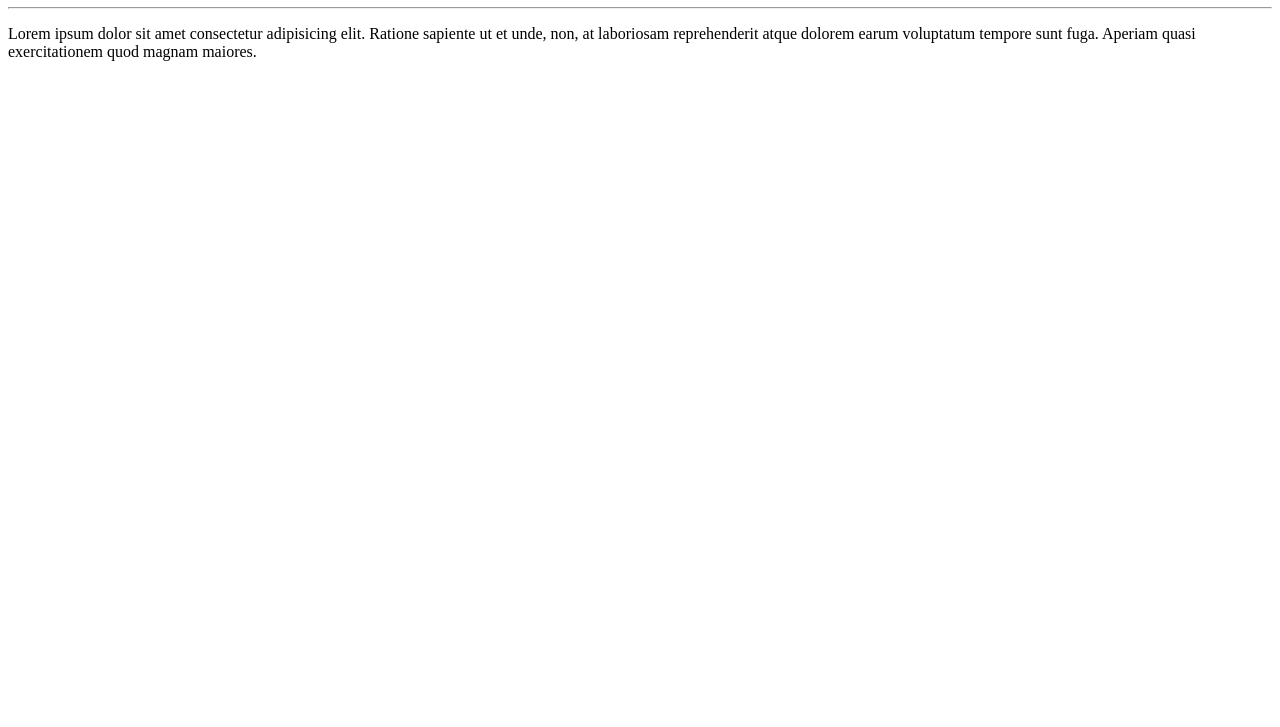
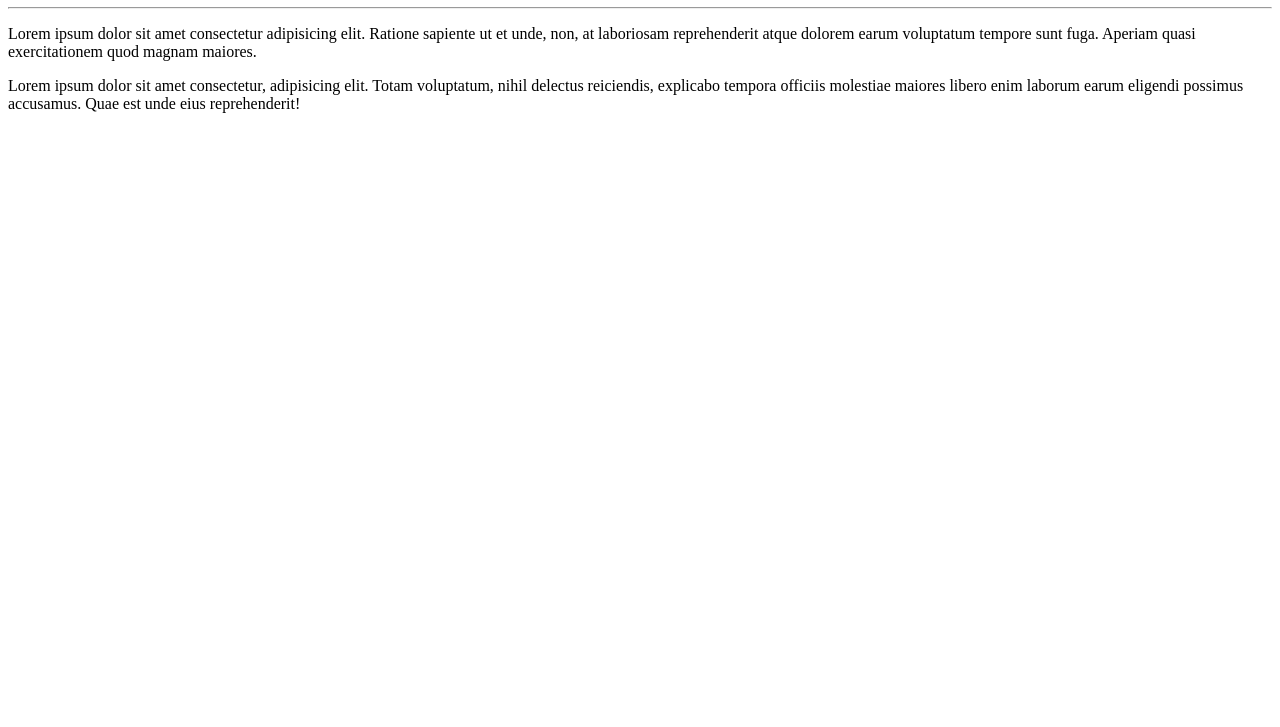
Before and after one commit to meljael/Ola-Mundo, a plain HTML site: page site-exemplo/index.html in a window 1280 px wide. Shown: the part 73-800 px from the top of the page. Drawn offline with Linux system fonts and the light colour scheme.

Commit message:
Adicionei um paragrafo

```diff
--- a/site-exemplo/index.html
+++ b/site-exemplo/index.html
@@ -9,5 +9,6 @@
     <h1>Olá, Mundo!!</h1>
     <hr>
     <p>Lorem ipsum dolor sit amet consectetur adipisicing elit. Ratione sapiente ut et unde, non, at laboriosam reprehenderit atque dolorem earum voluptatum tempore sunt fuga. Aperiam quasi exercitationem quod magnam maiores.</p>
+    <p>Lorem ipsum dolor sit amet consectetur, adipisicing elit. Totam voluptatum, nihil delectus reiciendis, explicabo tempora officiis molestiae maiores libero enim laborum earum eligendi possimus accusamus. Quae est unde eius reprehenderit!</p>
 </body>
 </html>
```
